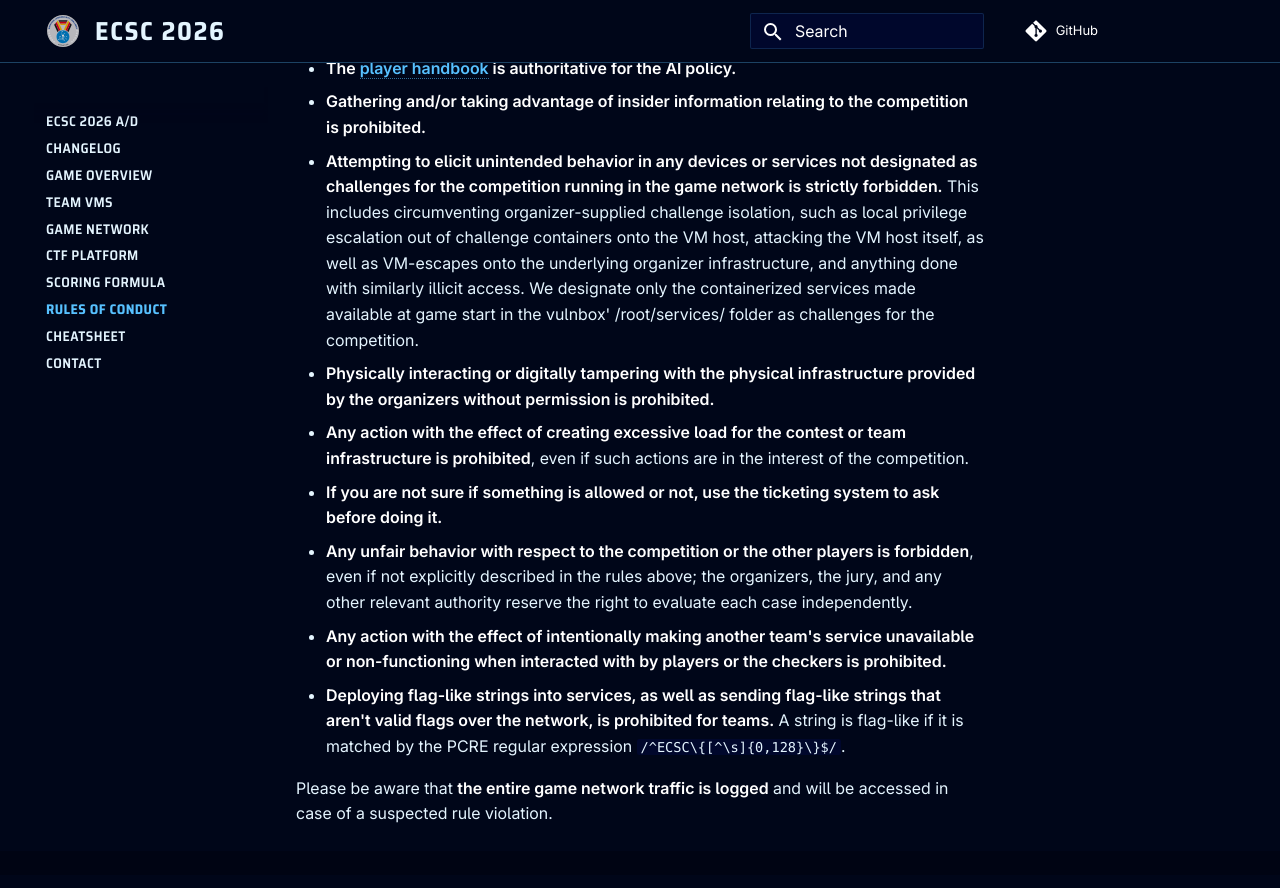
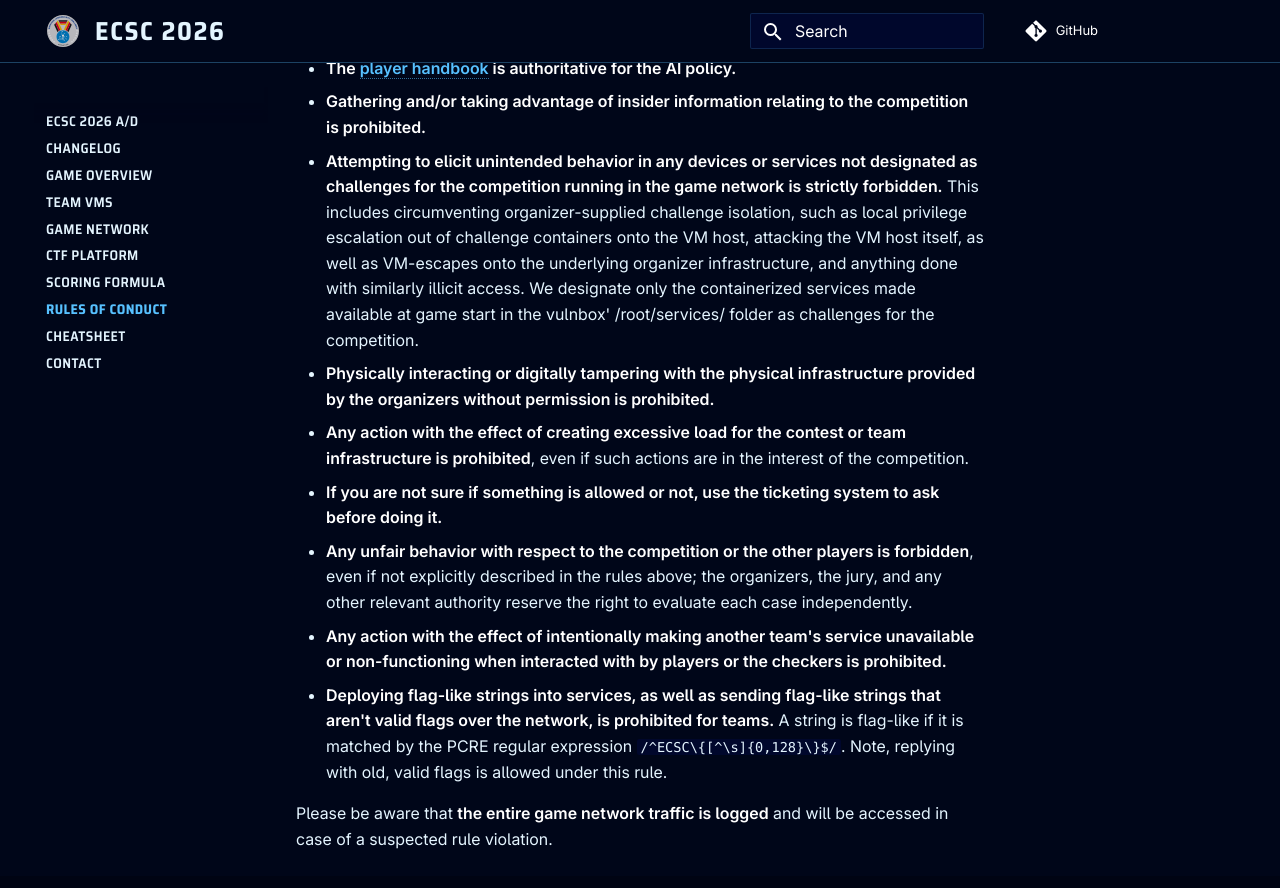
Before and after one commit to Attacking-Lab/ecsc2026-ad-wiki, an MkDocs documentation site: the page built from docs/conduct.md, in a window 1280 px wide and 900 px high, scrolled down 510 px. Shown: the top 888 px of the window. Built offline with MkDocs 1.6.1 and Material for MkDocs 9.7.7, drawn with Linux system fonts in a browser that asks for light colours; comment, search, counter and statistics services are not loaded.

Commit message:
Add notice to fake flag rule

```diff
--- a/docs/conduct.md
+++ b/docs/conduct.md
@@ -21,6 +21,6 @@ those defined by common law (and common sense):
 - <span class=hltext>If you are not sure if something is allowed or not, use the ticketing system to ask before doing it.</span>
 - <span class=hltext>Any unfair behavior with respect to the competition or the other players is forbidden</span>, even if not explicitly described in the rules above; the organizers, the jury, and any other relevant authority reserve the right to evaluate each case independently.
 - <span class=hltext>Any action with the effect of intentionally making another team's service unavailable or non-functioning when interacted with by players or the checkers is prohibited.</span>
-- <span class=hltext>Deploying flag-like strings into services, as well as sending flag-like strings that aren't valid flags over the network, is prohibited for teams.</span> A string is flag-like if it is matched by the PCRE regular expression `/^ECSC\{[^\s]{0,128}\}$/`.
+- <span class=hltext>Deploying flag-like strings into services, as well as sending flag-like strings that aren't valid flags over the network, is prohibited for teams.</span> A string is flag-like if it is matched by the PCRE regular expression `/^ECSC\{[^\s]{0,128}\}$/`. Note, replying with old, valid flags is allowed under this rule.
 
 Please be aware that <span class=hltext>the entire game network traffic is logged</span> and will be accessed in case of a suspected rule violation.
```
